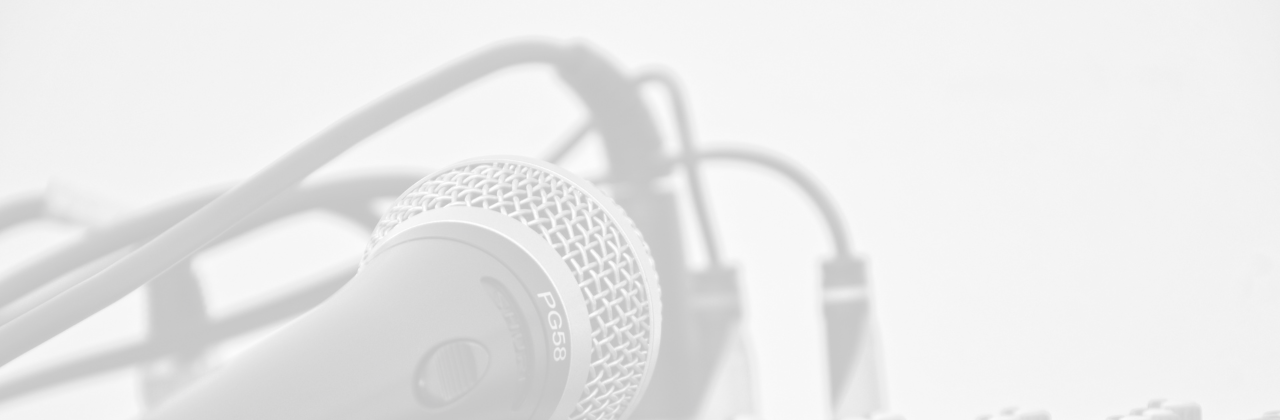
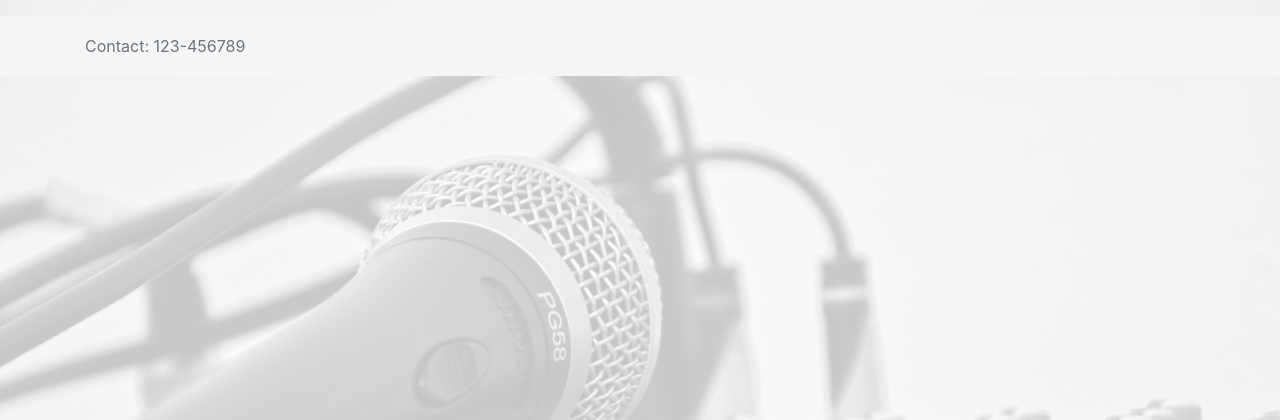
Before and after one commit to BugKiller-tech/Django-tutorial__song_album, a Django app: template music/templates/music/base.html in a window 1280 px wide. Shown: the part 56-476 px from the top of the page. Run offline with Django 3.2, Linux system fonts and the light colour scheme; the template is opened without the code that fills it, so the values that code supplies are empty; some libraries are stand-ins or nearby versions.

```diff
--- a/django_website/urls.py
+++ b/django_website/urls.py
@@ -19,7 +19,11 @@ from django.urls import path, include
 from django.conf import settings
 from django.conf.urls.static import static
 
+from music import views as musicViews
+
+
 urlpatterns = [
+    path('', musicViews.IndexView.as_view(), name='root'),
     path('admin/', admin.site.urls),
     path('music/', include('music.urls'))
 ]
--- a/music/static/music/styles/style.css
+++ b/music/static/music/styles/style.css
@@ -12,3 +12,30 @@ body {
 .navbar {
   border-radius: 0;
 }
+
+
+
+
+
+
+
+
+
+
+
+
+
+
+
+
+
+/* Sticky footer styles
+-------------------------------------------------- */
+
+.footer {
+  bottom: 0;
+  width: 100%;
+  height: 60px; /* Set the fixed height of the footer here */
+  line-height: 60px; /* Vertically center the text there */
+  background-color: #f5f5f5;
+}
--- a/music/templates/music/base.html
+++ b/music/templates/music/base.html
@@ -51,6 +51,13 @@
   </div>
 
 
+  <footer class="footer">
+    <div class="container">
+      <span class="text-muted">Contact: 123-456789</span>
+    </div>
+  </footer>
+
+
   <script src="https://code.jquery.com/jquery-3.2.1.slim.min.js" integrity="sha384-KJ3o2DKtIkvYIK3UENzmM7KCkRr/rE9/Qpg6aAZGJwFDMVNA/GpGFF93hXpG5KkN" crossorigin="anonymous"></script>
   <script src="https://cdnjs.cloudflare.com/ajax/libs/popper.js/1.12.9/umd/popper.min.js" integrity="sha384-ApNbgh9B+Y1QKtv3Rn7W3mgPxhU9K/ScQsAP7hUibX39j7fakFPskvXusvfa0b4Q" crossorigin="anonymous"></script>
   <script src="https://maxcdn.bootstrapcdn.com/bootstrap/4.0.0/js/bootstrap.min.js" integrity="sha384-JZR6Spejh4U02d8jOt6vLEHfe/JQGiRRSQQxSfFWpi1MquVdAyjUar5+76PVCmYl" crossorigin="anonymous"></script>
```
Also changed, not shown: db.sqlite3, media/1200px-Beyonce_-_Beyonce.svg.png (added), media/Taylor_Swift_-_Red_es1WzpK.png (added), 1 other file.
